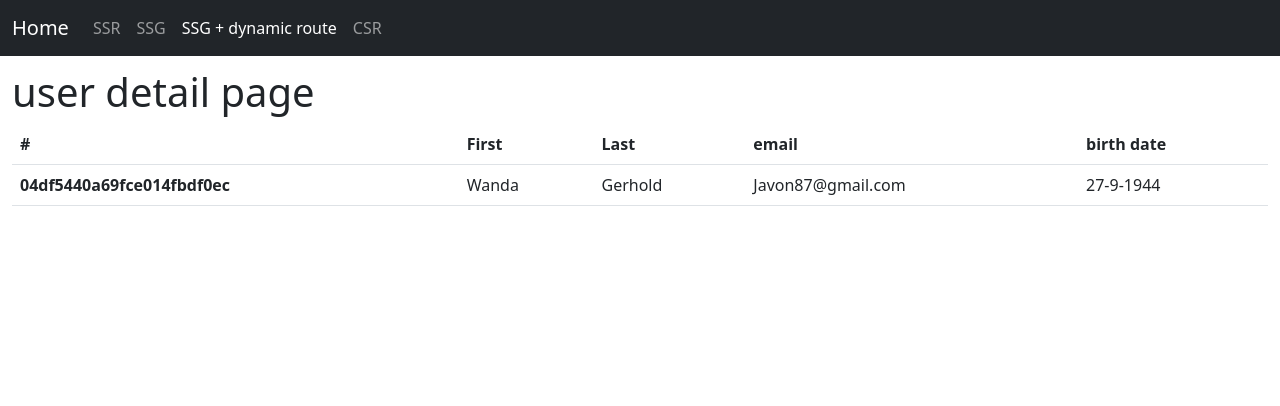
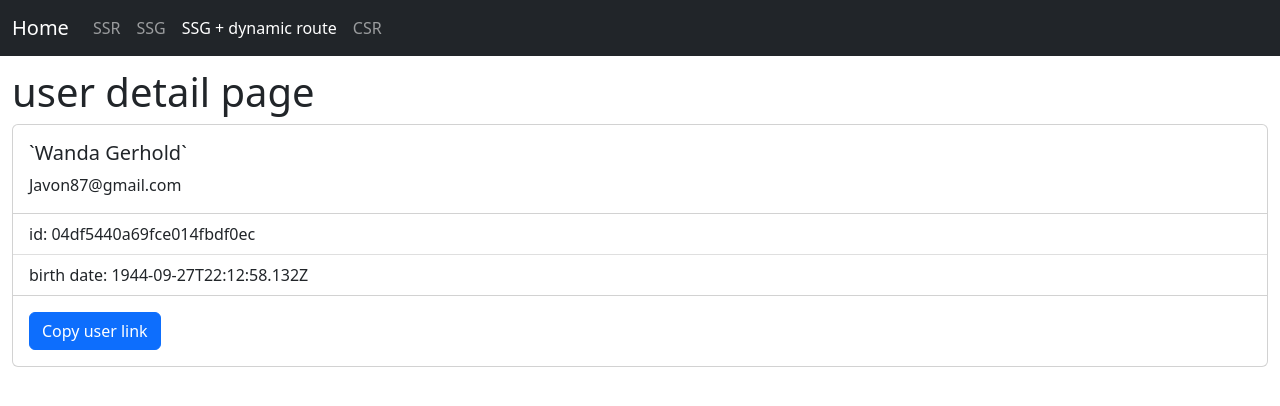
Before and after one commit to misterhomer1992/next-demo, a Next.js app: page /users/04df5440a69fce014fbdf0ec in a window 1280 px wide. Shown: the top 406 px of the page. Built offline with nearby package versions, Linux system fonts and the light colour scheme.

Commit message:
fix bugs

```diff
--- /dev/null
+++ b/components/UserDetail/UserDetail.tsx
@@ -0,0 +1,36 @@
+import {FC} from "react";
+import {User} from "../../types/user";
+
+export const UserDetail: FC<User> = (
+    {
+        id,
+        email,
+        firstName,
+        lastName,
+        birthDate,
+    }
+) => {
+    const handleCopyUserLinkClick = () => navigator.clipboard.writeText(window.location.href);
+
+    return (
+        <div className="card" data-user-id={id}>
+            <div className="card-body">
+                <h5 className="card-title">`{firstName} {lastName}`</h5>
+                <p className="card-text">{email}</p>
+            </div>
+            <ul className="list-group list-group-flush">
+                <li className="list-group-item">id: {id}</li>
+                <li className="list-group-item">birth date: {birthDate}</li>
+            </ul>
+            <div className="card-body">
+                <button
+                    type="button"
+                    className="btn btn-primary"
+                    onClick={handleCopyUserLinkClick}
+                >
+                    Copy user link
+                </button>
+            </div>
+        </div>
+    );
+}
--- /dev/null
+++ b/components/UserDetail/index.ts
@@ -0,0 +1 @@
+export {UserDetail} from './UserDetail';
--- a/components/UsersList/UsersList.tsx
+++ b/components/UsersList/UsersList.tsx
@@ -30,9 +30,8 @@ export const UsersList: FC<UsersList> = (
             <tbody>
             {
                 users.map((user) => {
-                    // const normalizedBirthDate = new Date(user.birthDate).toLocaleString();
-                    const birthDate = new Date(user.birthDate);
-                    const normalizedBirthDate = `${birthDate.getDate()}-${birthDate.getMonth() + 1}-${birthDate.getFullYear()}`;
+                    // const birthDate = new Date(user.birthDate);
+                    // const normalizedBirthDate = `${birthDate.getDate()}-${birthDate.getMonth() + 1}-${birthDate.getFullYear()}`;
 
                     return (
                         <tr key={user.id}>
@@ -40,7 +39,7 @@ export const UsersList: FC<UsersList> = (
                             <td>{user.firstName}</td>
                             <td>{user.lastName}</td>
                             <td>{user.email}</td>
-                            <td>{normalizedBirthDate}</td>
+                            <td>{234}</td>
                             {hasDetailPage && (
                                 <td>
                                     <Link href={`/users/${user.id}`}>
--- a/pages/api/getUser.ts
+++ b/pages/api/getUser.ts
@@ -7,7 +7,7 @@ export default function handler(
     req: NextApiRequest,
     res: NextApiResponse<User | undefined>
 ) {
-    const user = users1.find(i => i.id === req.query.id);
+    const user = users1.find(i => String(i.id) === String(req.query.id));
 
     res.status(200).json(user);
 }
--- a/pages/csr.tsx
+++ b/pages/csr.tsx
@@ -1,7 +1,7 @@
 import {FETCH_USERS_WITH_DELAY_API_PATH} from "../const";
 import useSWR from "swr";
 import Head from "next/head";
-import {fetchUsersWithDelay} from "../api/users";
+import {fetchUsersWithDelay} from "../appAPI/users";
 import {UsersList} from "../components/UsersList";
 import {Users} from "../types/user";
 
--- a/pages/ssg.tsx
+++ b/pages/ssg.tsx
@@ -1,12 +1,12 @@
 import {GetStaticProps} from "next";
 import {FC} from "react";
-import {fetchUsers} from "../api/users";
 import {Users} from "../types/user";
 import {UsersList} from "../components/UsersList";
 import Head from "next/head";
+import {users1} from "../mockData/users";
 
 export const getStaticProps: GetStaticProps = async () => {
-    const users = await fetchUsers();
+    const users = users1;
 
     return {
         props: {
--- a/pages/ssgWithDynamicRoute.tsx
+++ b/pages/ssgWithDynamicRoute.tsx
@@ -1,12 +1,12 @@
 import {GetStaticPaths, GetStaticProps} from "next";
 import {FC} from "react";
-import {fetchUsers} from "../api/users";
 import {Users} from "../types/user";
 import {UsersList} from "../components/UsersList";
 import Head from "next/head";
+import {users1} from "../mockData/users";
 
 export const getStaticProps: GetStaticProps = async () => {
-    const users = await fetchUsers();
+    const users = users1;
 
     return {
         props: {
--- a/pages/ssr.tsx
+++ b/pages/ssr.tsx
@@ -1,12 +1,12 @@
 import {GetServerSideProps} from "next";
 import {FC} from "react";
-import {fetchUsers} from "../api/users";
 import {Users} from "../types/user";
 import {UsersList} from "../components/UsersList";
 import Head from "next/head";
+import {users1} from "../mockData/users";
 
 export const getServerSideProps: GetServerSideProps = async () => {
-    const users = await fetchUsers();
+    const users = users1;
 
     return {
         props: {
--- a/pages/users/[userId].tsx
+++ b/pages/users/[userId].tsx
@@ -2,14 +2,14 @@ import {FC} from "react";
 import {User} from "../../types/user";
 import Head from "next/head";
 import {UsersList} from "../../components/UsersList";
-import {useRouter} from "next/router";
-import {fetchUser, fetchUsers} from "../../api/users";
 import {GetStaticPaths, GetStaticProps} from "next";
+import {users1} from "../../mockData/users";
+import {UserDetail} from "../../components/UserDetail";
 
 export const getStaticProps: GetStaticProps = async (context) => {
     // @ts-ignore
     const userId = context.params.userId as string;
-    const user = await fetchUser(userId);
+    const user = users1.find(i => i.id === userId);
 
     return {
         props: {
@@ -20,8 +20,7 @@ export const getStaticProps: GetStaticProps = async (context) => {
 }
 
 export const getStaticPaths: GetStaticPaths = async () => {
-    const users = await fetchUsers();
-    const paths = users.map((i) => ({
+    const paths = users1.map((i) => ({
         params: {
             userId: i.id,
         }
@@ -34,15 +33,13 @@ export const getStaticPaths: GetStaticPaths = async () => {
 }
 
 const User: FC<{ user: User }> = ({user}) => {
-    const router = useRouter();
-
     return (
         <section>
             <Head>
                 <title>User page</title>
             </Head>
             <h1>user detail page</h1>
-            <UsersList users={[user]}/>
+            <UserDetail {...user} />
         </section>
     );
 }
```
Also changed, not shown: appAPI/users.ts (renamed from api/users.ts).
